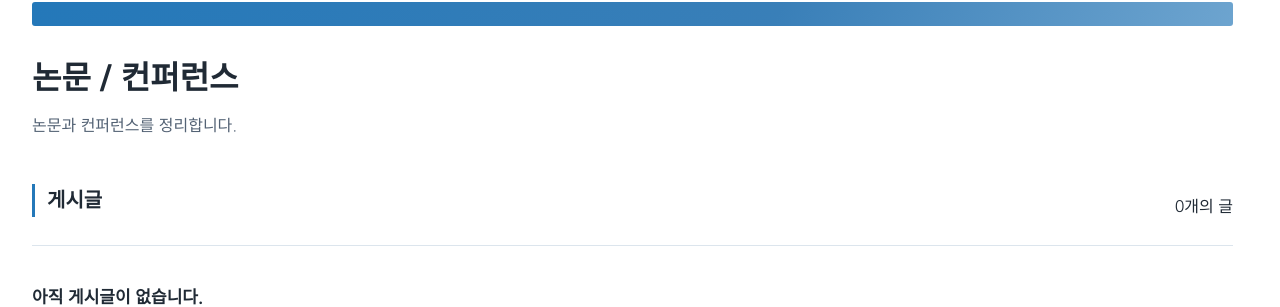
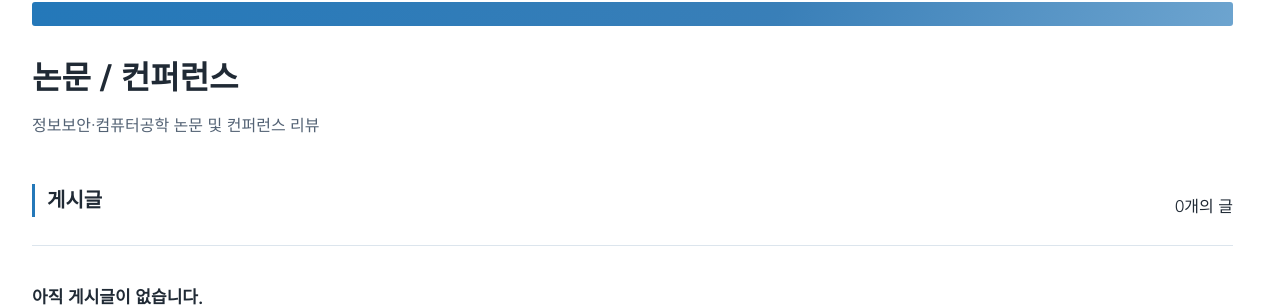
Before and after one commit to BEAN-CMD418/bean-cmd418.github.io, a Jekyll site: the page built from research/index.md, in a window 1280 px wide. Shown: the part 215-522 px from the top of the page. Built offline with Jekyll 4.4.1, drawn with Linux system fonts in a browser that asks for light colours; some web fonts are replaced.

Commit message:
Rewrite category descriptions in concise noun phrases

```diff
--- a/research/index.md
+++ b/research/index.md
@@ -8,4 +8,4 @@ permalink: /research/
 
 # 논문 / 컨퍼런스
 
-논문과 컨퍼런스를 정리합니다.
+정보보안·컴퓨터공학 논문 및 컨퍼런스 리뷰
```
